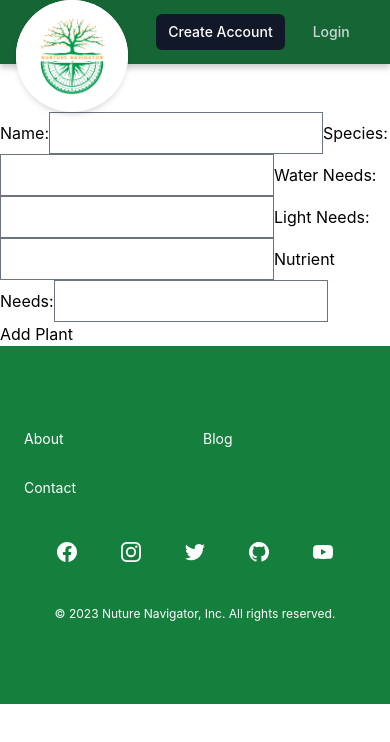
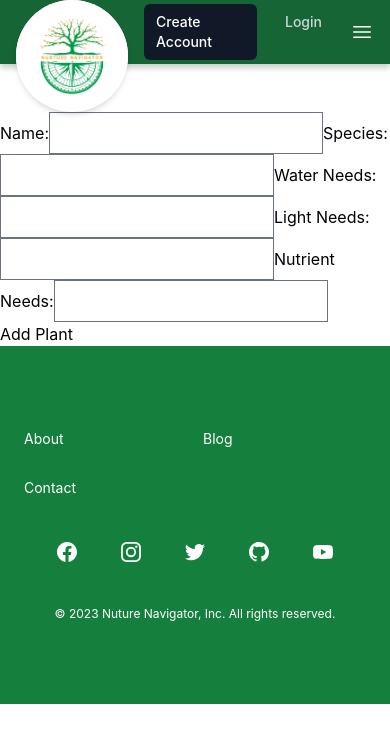
Before and after one commit to renkayla/NurtureNavigator, a React (Create React App) app in the folder client/: page /add-plant in a window 390 px wide. Shown: the top 742 px of the page. Built offline with nearby package versions, Linux system fonts and the light colour scheme.

Commit message:
fix style

```diff
--- a/client/src/components/Header/index.jsx
+++ b/client/src/components/Header/index.jsx
@@ -75,11 +75,11 @@ export default function Navbar() {
                                     </div>
                                     {logged && (
                                         <Menu as="div" className="relative ml-4 flex-shrink-0">
-                                            <div>
+                                            {/* <div>
                                                 <Menu.Button className="rounded-full">
                                                     <img className="h-8 w-8 rounded-full" src={avatar} alt="" />
                                                 </Menu.Button>
-                                            </div>
+                                            </div> */}
                                             <Transition as={Fragment}>
                                                 <Menu.Items className="absolute mt-2 right-0 w-48 bg-white rounded-md shadow-lg focus:outline-none">
                                                     <Menu.Item>
@@ -136,11 +136,11 @@ export default function Navbar() {
                             </div>
 
                             {/* Mobile Menu Toggle */}
-                            {/* <div className="flex lg:hidden">
+                            <div className="flex lg:hidden">
                                 <Disclosure.Button className="rounded-md px-2 py-1 text-white hover:bg-green-700 focus:outline-none">
                                     {open ? <XMarkIcon className="block h-6 w-6" aria-hidden="true" /> : <Bars3Icon className="block h-6 w-6" aria-hidden="true" />}
                                 </Disclosure.Button>
-                            </div> */}
+                            </div>
 
                         </div>
                     </div>
```
